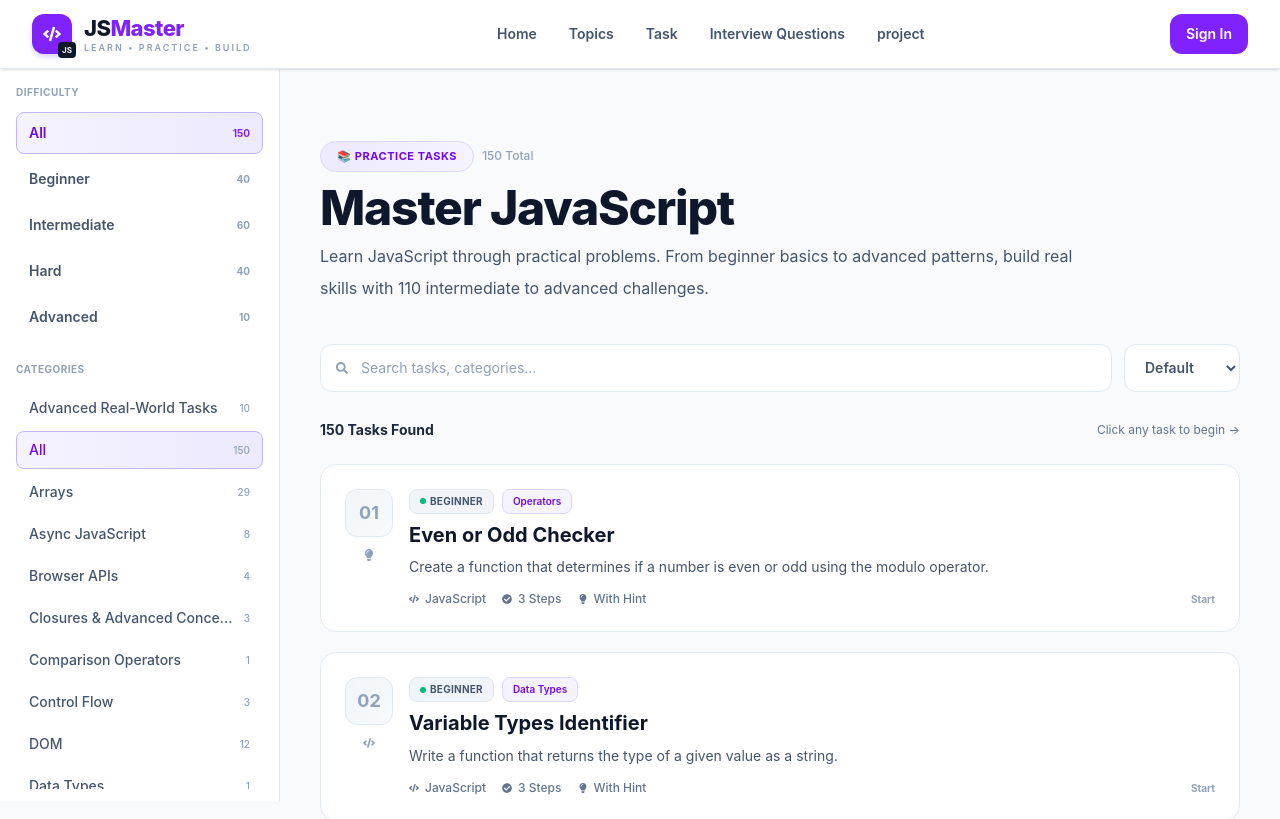
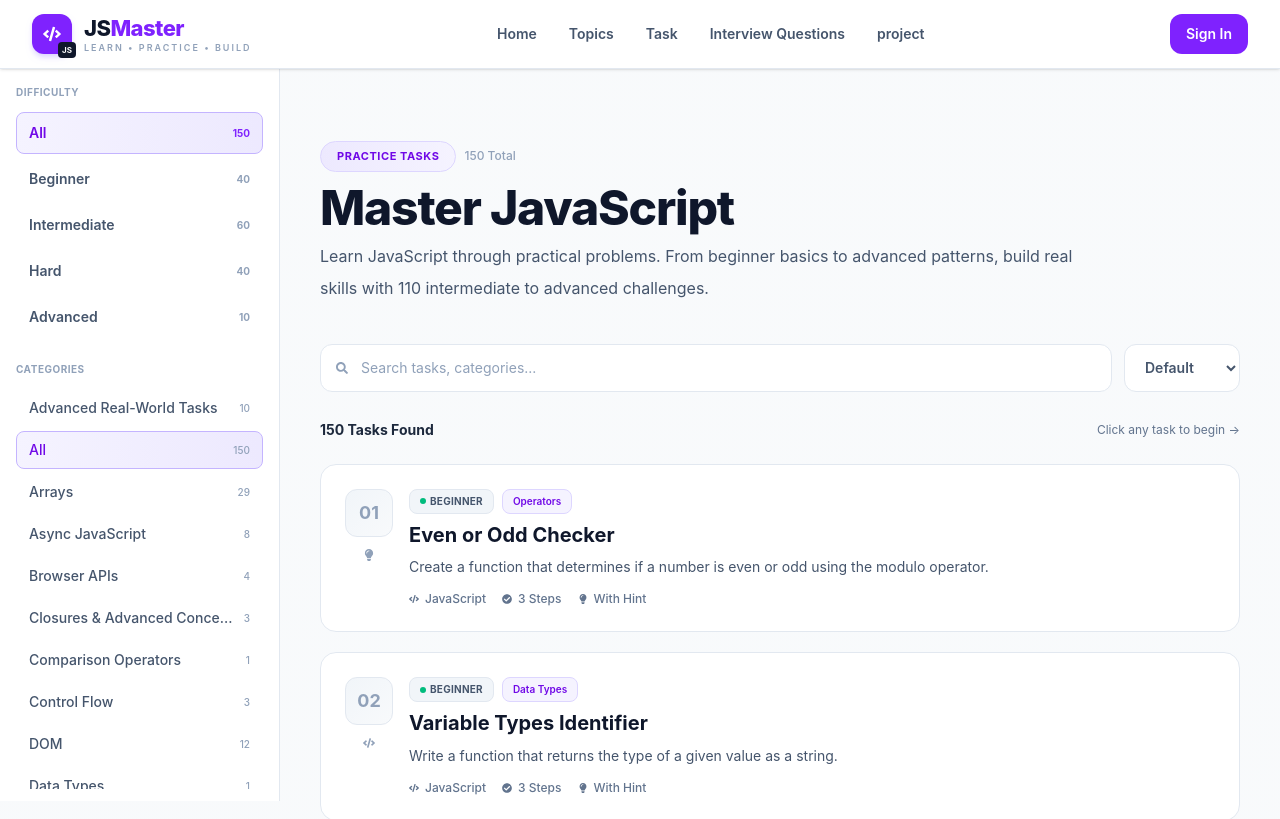
Before and after one commit to vansh-verma-dev/JSMaster-App, a React (Vite) app: page /tasks in a window 1280 px wide. Shown: the top 819 px of the page. Built offline with nearby package versions, Linux system fonts and the light colour scheme.

Commit message:
fix bugs tasks pages

```diff
--- a/src/App.jsx
+++ b/src/App.jsx
@@ -7,11 +7,10 @@ import JsDocsPage from "./pages/Jsdocspage";
 import TermsPage from "./pages/termsPage";
 import AccountPage from "./pages/AccountPage";
 import ProfilePage from "./pages/ProfilePage";
-
 function App() {
   return (
     <Routes>
-      <Route path="/" element={<HomePage/>} />
+      <Route path="/" element={<HomePage />} />
       <Route path="/project" element={<ProjectsPage />} />
       <Route path="/tasks" element={<TasksPage />} />
       <Route path="/termsPage" element={<TermsPage />} />
--- a/src/pages/tasksPage.jsx
+++ b/src/pages/tasksPage.jsx
@@ -248,7 +248,7 @@ function TasksPage() {
                   <div className="mt-8">
                     <div className="flex items-center gap-2 mb-3">
                       <span className="rounded-full bg-gradient-to-r from-violet-100 to-violet-50 px-4 py-1.5 text-[11px] font-bold uppercase tracking-wider text-violet-700 border border-violet-200">
-                        📚 Practice Tasks
+                        Practice Tasks
                       </span>
                       <span className="text-xs text-slate-400 font-medium">{tasks.length} Total</span>
                     </div>
@@ -410,7 +410,7 @@ function TaskCard({ task }) {
 
   return (
     <Link
-      to={`/tasks/${task.id}`}
+
       className="group relative block rounded-2xl border border-slate-200 bg-white overflow-hidden transition-all duration-300 hover:-translate-y-1 hover:border-violet-300 hover:shadow-xl focus-visible:outline-none focus-visible:ring-2 focus-visible:ring-violet-500"
     >
       {/* Gradient Overlay on Hover */}
@@ -464,16 +464,6 @@ function TaskCard({ task }) {
                 <span className="font-medium">With Hint</span>
               </div>
             </div>
-          </div>
-
-          {/* Right: CTA Button */}
-          <div className="flex flex-col items-end justify-between gap-2">
-            <div className="inline-flex items-center justify-center h-10 w-10 rounded-lg bg-gradient-to-br from-violet-600 to-violet-700 text-white opacity-0 group-hover:opacity-100 transition-all duration-300 group-hover:shadow-lg">
-              <FaArrowRight className="text-xs" />
-            </div>
-            <span className="text-[10px] font-bold text-slate-400 group-hover:text-violet-600 transition-colors">
-              Start
-            </span>
           </div>
         </div>
       </div>
```
Also changed, not shown: src/data/icon.jpeg (deleted).
